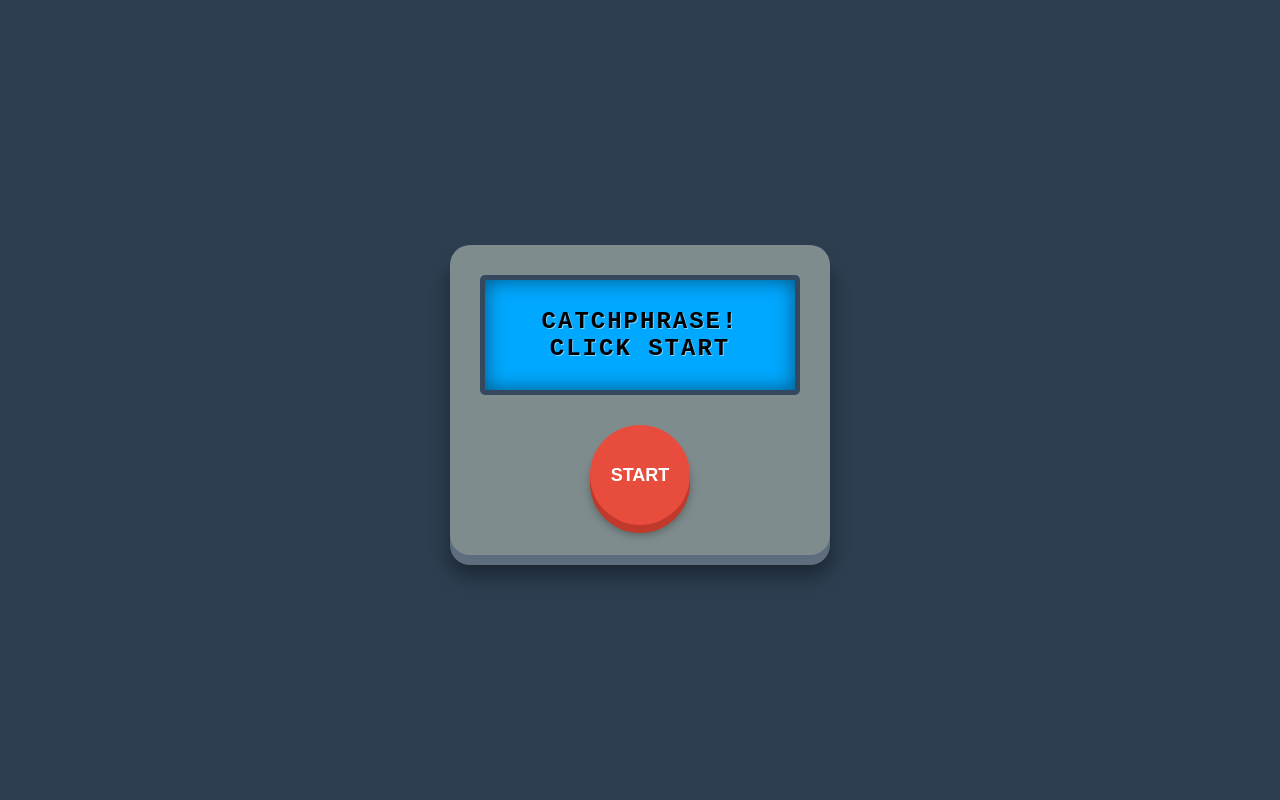
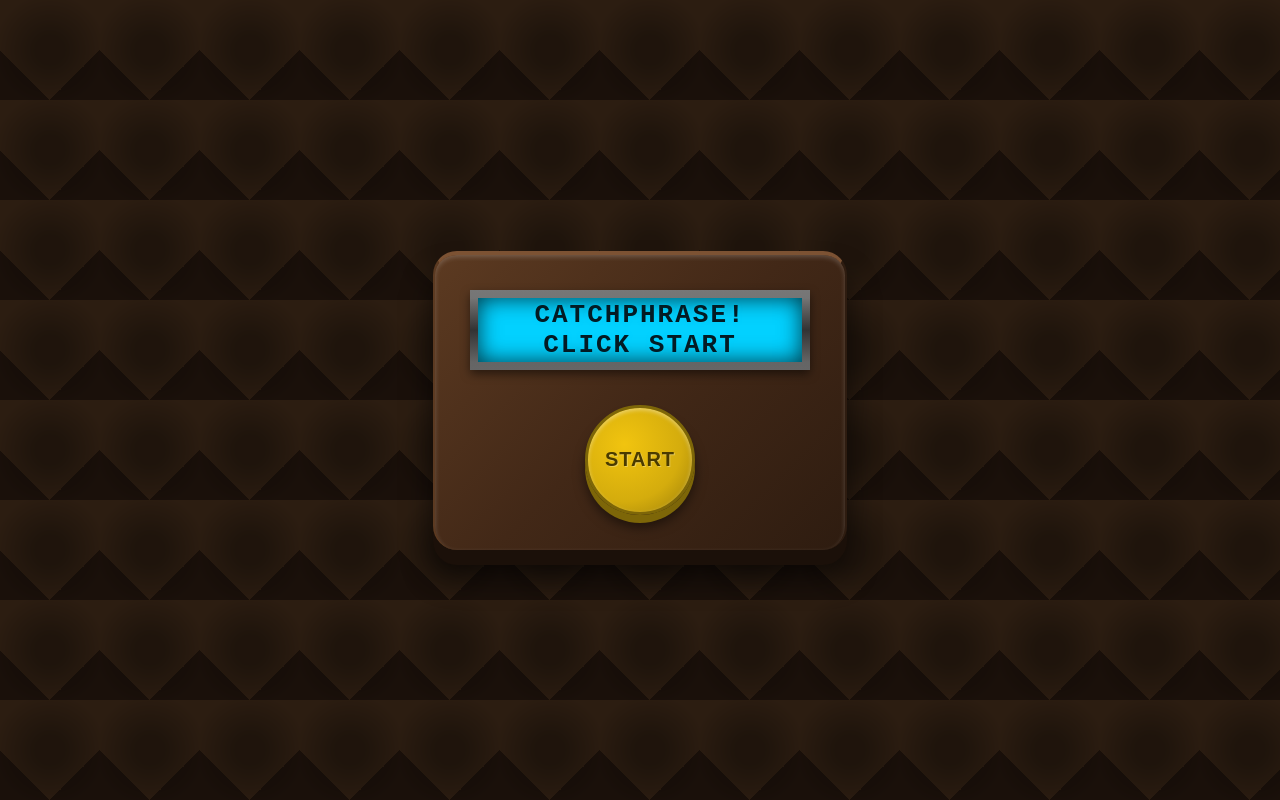
Before and after one commit to MP-SCHS/CatchPhrase-, a plain HTML site: page index.html in a window 1280 px wide. Drawn offline with Linux system fonts and the light colour scheme.

Commit message:
Update styles for body and game elements

```diff
--- a/style.css
+++ b/style.css
@@ -1,5 +1,9 @@
 body {
-    background-color: #2c3e50;
+    background-color: #2c1d11;
+    background-image: radial-gradient(rgba(0,0,0,0.3) 20%, transparent 80%),
+                      linear-gradient(45deg, #1a100a 25%, transparent 25%),
+                      linear-gradient(-45deg, #1a100a 25%, transparent 25%);
+    background-size: 100px 100px;
     display: flex;
     justify-content: center;
     align-items: center;
@@ -8,50 +12,73 @@
     font-family: 'Courier New', Courier, monospace;
 }
 
+/* The Handheld Wooden Case */
 .game-container {
-    background-color: #7f8c8d;
-    padding: 30px;
-    border-radius: 20px;
-    box-shadow: 0 10px 0 #5d6d7e, 0 20px 20px rgba(0,0,0,0.4);
+    /* Rich wooden mahogany gradient gradient */
+    background: linear-gradient(135deg, #5c3a21 0%, #422817 50%, #2e1c10 100%);
+    padding: 35px;
+    border-radius: 24px;
+    /* Soft top bevel highlights, heavy bottom shadow */
+    border-top: 4px solid #7c5233;
+    border-left: 2px solid #5c3a21;
+    border-right: 2px solid #2e1c10;
+    box-shadow: 0 15px 0 #1b1009,
+                0 25px 30px rgba(0,0,0,0.6),
+                inset 0 2px 5px rgba(255,255,255,0.2);
     text-align: center;
-    width: 320px;
+    width: 340px;
+    position: relative;
 }
 
+/* Metallic Bezel Layer Around Screen */
 .lcd-screen {
-    background-color: #00a8ff;
-    color: #000;
+    background-color: #02d1ff;
+    color: #031b24;
     padding: 20px;
-    border-radius: 5px;
-    border: 5px solid #34495e;
+    border-radius: 4px;
+    /* Burnished steel bezel border ring */
+    border: 8px solid #555;
+    border-image: linear-gradient(to bottom, #777, #333, #666) 1;
     font-weight: bold;
-    font-size: 24px;
+    font-size: 26px;
     letter-spacing: 2px;
-    height: 70px;
+    height: 80px;
     display: flex;
     flex-direction: column;
     justify-content: center;
-    text-shadow: 1px 1px 0px rgba(255,255,255,0.5);
-    box-shadow: inset 0 0 20px rgba(0,0,0,0.5);
-    margin-bottom: 30px;
+    /* Makes the LCD feel like it's glowing inside the dark wood recess */
+    text-shadow: 0 0 4px rgba(2, 209, 255, 0.4);
+    box-shadow: inset 0 0 22px rgba(0,0,0,0.75),
+                0 4px 10px rgba(0,0,0,0.5);
+    margin-bottom: 35px;
     text-transform: uppercase;
+    box-sizing: border-box;
 }
 
+/* Polished Metallic Brass/Gold Arcade Button */
 .arcade-btn {
-    width: 100px;
-    height: 100px;
-    background-color: #e74c3c;
-    border: none;
+    width: 110px;
+    height: 110px;
+    background: radial-gradient(circle at 35% 35%, #f1c40f 0%, #d4ac0d 60%, #9a7d0a 100%);
+    border: 3px solid #7d6608;
     border-radius: 50%;
-    color: white;
-    font-size: 18px;
-    font-weight: bold;
-    box-shadow: 0 8px 0 #c0392b, 0 10px 10px rgba(0,0,0,0.3);
+    color: #4a3b00;
+    font-size: 20px;
+    font-weight: 900;
+    letter-spacing: 1px;
+    text-shadow: 1px 1px 0px rgba(255,255,255,0.3);
+    /* Giving it depth so it sits raised inside a routed socket */
+    box-shadow: 0 8px 0 #7d6608,
+                0 12px 12px rgba(0,0,0,0.5),
+                inset 0 2px 4px rgba(255,255,255,0.4);
     cursor: pointer;
     outline: none;
-    transition: transform 0.1s, box-shadow 0.1s;
+    transition: transform 0.08s ease, box-shadow 0.08s ease, background 0.1s;
 }
 
+/* When the user clicks the button or hits enter/space */
 .arcade-btn:active {
     transform: translateY(6px);
-    box-shadow: 0 2px 0 #c0392b, 0 5px 5px rgba(0,0,0,0.3);
+    box-shadow: 0 2px 0 #7d6608,
+                0 5px 6px rgba(0,0,0,0.4);
 }
```
